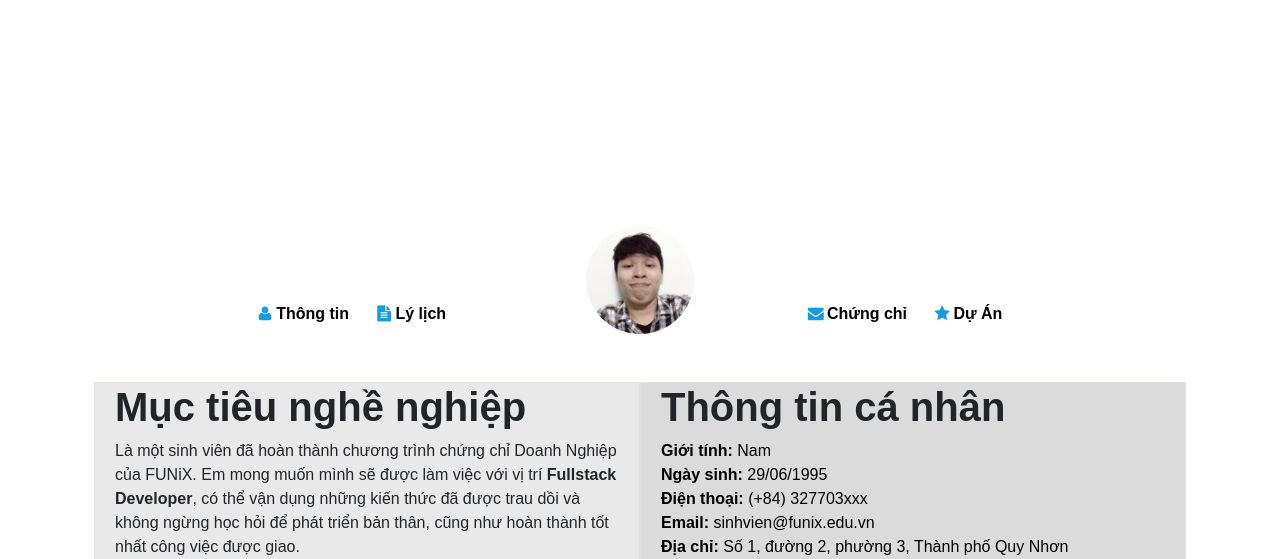
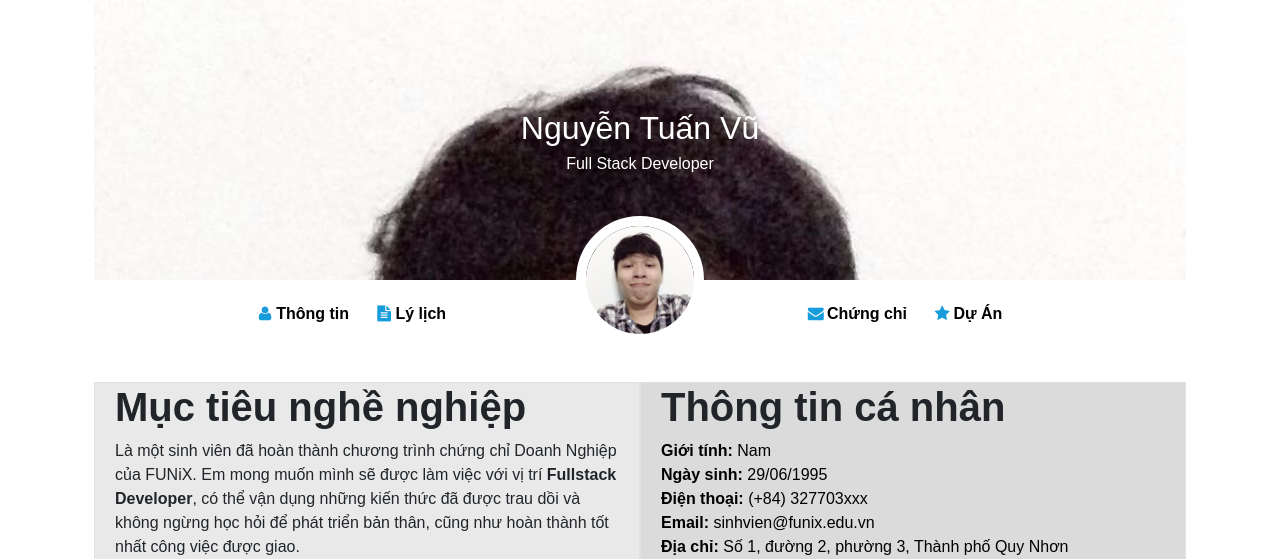
Before and after one commit to TuanZu/tuanvu.github.io, a plain HTML site: page index.html in a window 1280 px wide. Shown: the top 559 px of the page. Drawn offline with nearby package versions, Linux system fonts and the light colour scheme.

Commit message:
Update laptop.css

```diff
--- a/css/laptop.css
+++ b/css/laptop.css
@@ -36,7 +36,7 @@ li > p {
   font-size: 32px;
 }
 #banner-img {
-  background-image: url(.../banner.jpg );
+  background-image: url(/images/anh.jpg);
   background-size: cover;
   height: 35vh;
   background-repeat: no-repeat;
```
